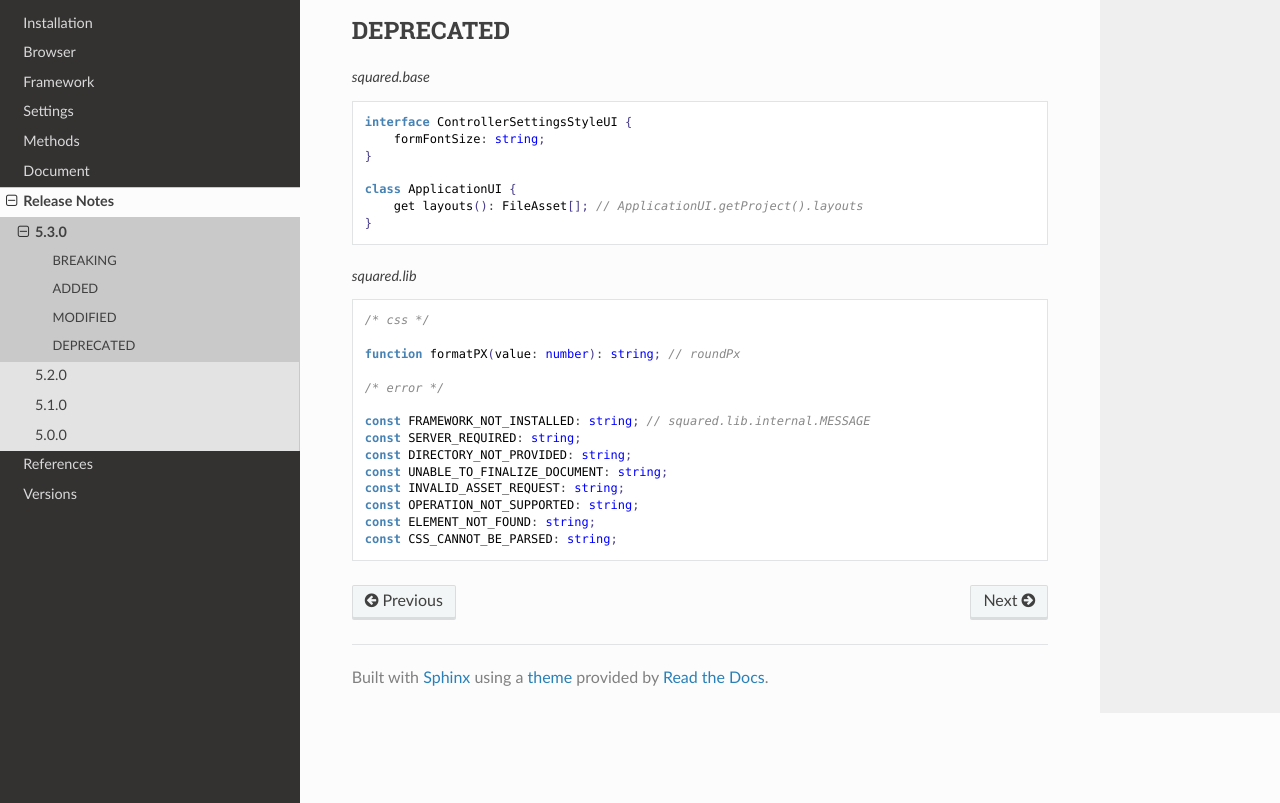
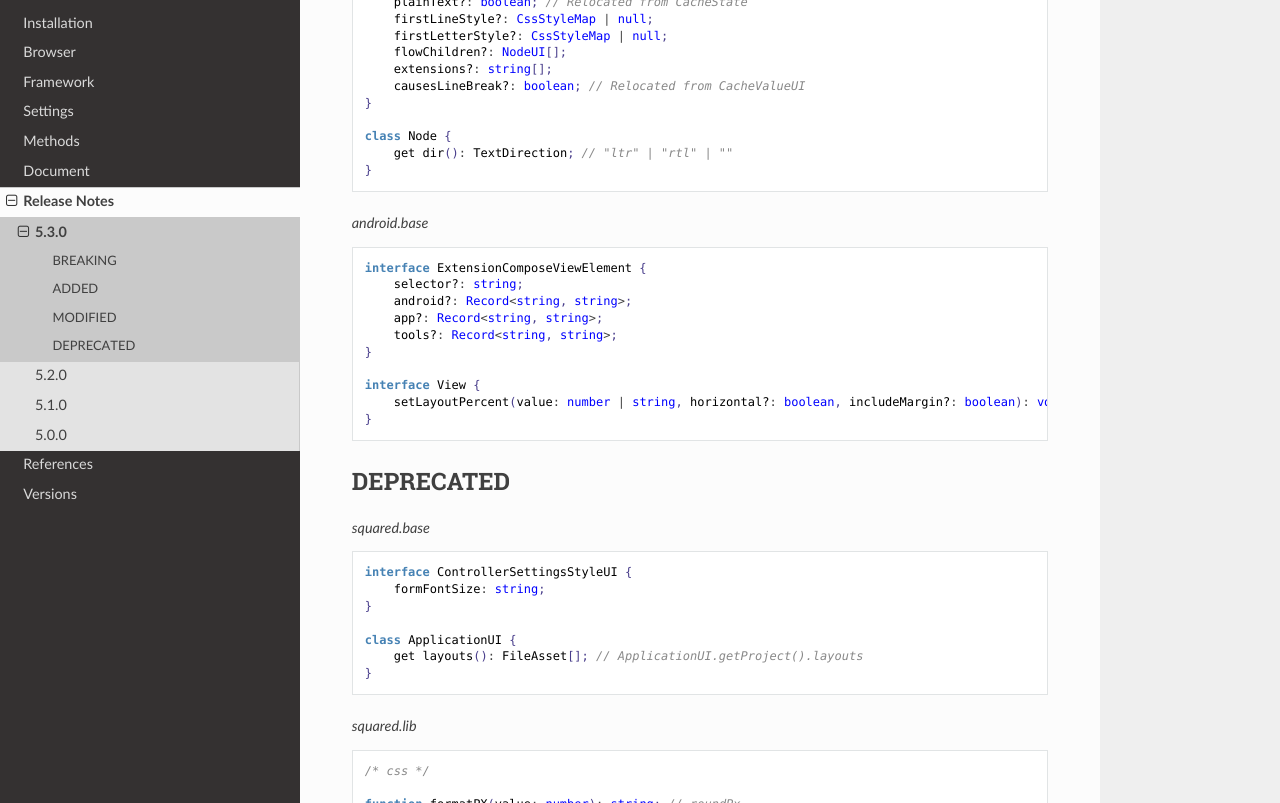
Before and after one commit to anpham6/android-docs, a Sphinx documentation site: the page built from source/release_notes/5.3.0.rst, in a window 1280 px wide and 900 px high, scrolled down 3025 px, cut to the strip 97-900 px from the top of the window. Built offline with Sphinx 7.4.7 and the Read the Docs theme 2.0.0, drawn with Linux system fonts in a browser that asks for light colours; some of the changed text lies outside the part shown.

Commit message:
Release Notes: Latest modifications to API 5.3.0.

```diff
--- a/source/document/android/exclusions.rst
+++ b/source/document/android/exclusions.rst
@@ -54,7 +54,8 @@
       BASELINE = 128,
       WHITESPACE = 256,
       TRANSLATE = 512,
-      TRANSFORM = 1024
+      TRANSFORM = 1024,
+      SCALING = 2048
   }
 
 Method
--- a/source/document/vdom/interface.rst
+++ b/source/document/vdom/interface.rst
@@ -243,9 +243,9 @@
 .. versionadded:: 5.3.0
 
   - *Node* property getters **leftPos** | **rightPos** for direction precedence was created.
-  - *Node* property getter **nowrapWhiteSpace** for detection using :alt:`text-wrap` was created.
-  - *Node* method **resetCache** for property cache values was created.
-  - *Node* method **resetState** for property state values was created.
+  - *Node* property getter **nowrapWhiteSpace** for :alt:`text-wrap` detection was created.
+  - *Node* method **resetCache** for all property cache values was created.
+  - *Node* method **resetState** for all property state values was created.
 
 .. versionadded:: 5.2.1
 
--- a/source/release_notes/5.3.0.rst
+++ b/source/release_notes/5.3.0.rst
@@ -68,6 +68,10 @@
       inherit?: boolean;
   }
 
+  interface HasUnitOptions {
+      not?: string | string[];
+  }
+
   class Node {
       resetCache(): void;
       resetState(): void;
@@ -77,6 +81,7 @@
   }
 
   class NodeUI {
+      static baselineElement(node: NodeUI): boolean;
       actualRect(position: PositionAttr, dimension?: BoxType): number; // Formerly abstract
       getPositionOffset(name: "sticky"): Point;
       hasFixedDimension(dimension: DimensionAttr): boolean;
@@ -122,6 +128,12 @@
   /* css */
 
   function roundPx(value: number, min?: number, precision?: number): string;
+
+  /* dom */
+
+  interface BoxRectDimension {
+      columns?: Dimension[] | null; // getRangeClientRect
+  }
 
 .. code-block::
   :caption: android.base
@@ -176,6 +188,20 @@
       get dir(): TextDirection; // "ltr" | "rtl" | ""
   }
 
+.. code-block::
+  :caption: android.base
+
+  interface ExtensionComposeViewElement {
+      selector?: string;
+      android?: Record<string, string>;
+      app?: Record<string, string>;
+      tools?: Record<string, string>;
+  }
+
+  interface View {
+      setLayoutPercent(value: number | string, horizontal?: boolean, includeMargin?: boolean): void; // includeMargin
+  }
+
 DEPRECATED
 ==========
 
```
Also changed, not shown: other parts of source/release_notes/5.3.0.rst (+2 -1 lines), source/document/android/interface.rst (+8 -7 lines).
